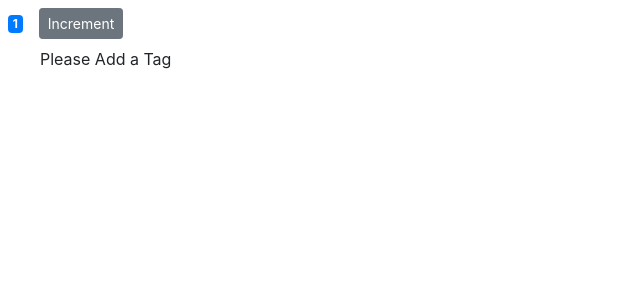
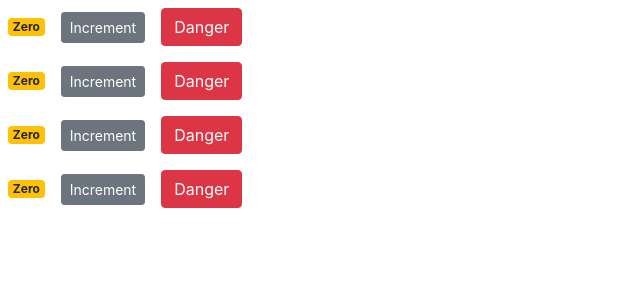
Before and after one commit to william-brace/react-test, a React (Create React App) app: page / in a window 1280 px wide. Shown: the top 300 px of the page, without its empty margins (0-640 px from the left). Built offline with nearby package versions, Linux system fonts and the light colour scheme.

Commit message:
Added delete functionality to counters

```diff
--- a/src/components/counter.jsx
+++ b/src/components/counter.jsx
@@ -2,18 +2,17 @@
 
 class Counter extends Component {
   state = {
-    count: 1,
+    value: this.props.value,
     tags: [],
   };
 
   handleIncrement = (product) => {
-    console.log(product);
-    this.setState({ count: this.state.count + 1 });
+    this.setState({ value: this.state.value + 1 });
   };
 
   render() {
     return (
-      <React.Fragment>
+      <div>
         <span className={this.getBadgeClasses()}>{this.formatCount()}</span>
         <button
           onClick={() => this.handleIncrement(3)}
@@ -21,25 +20,31 @@
         >
           Increment
         </button>
-        <ul>
+        <button
+          onClick={() => this.props.onDelete(this.props.id)}
+          className="btn btn-danger btn-small m-2"
+        >
+          <span>Danger</span>
+        </button>
+        {/* <ul>
           {this.state.tags.length === 0 && "Please Add a Tag"}
           {this.state.tags.map((tag) => (
             <li key={tag}>{tag}</li>
           ))}
-        </ul>
-      </React.Fragment>
+        </ul> */}
+      </div>
     );
   }
 
   formatCount() {
-    const { count } = this.state;
+    const { value } = this.state;
 
-    return count === 0 ? "Zero" : count;
+    return value === 0 ? "Zero" : value;
   }
 
   getBadgeClasses() {
     let badgeClasses = "badge m-2 badge-";
-    return (badgeClasses += this.state.count === 0 ? "warning" : "primary");
+    return (badgeClasses += this.state.value === 0 ? "warning" : "primary");
   }
 }
 
--- /dev/null
+++ b/src/components/counters.jsx
@@ -0,0 +1,35 @@
+import React, { Component } from "react";
+import Counter from "./counter";
+
+class Counters extends Component {
+  state = {
+    counters: [
+      { id: 1, value: 0 },
+      { id: 2, value: 0 },
+      { id: 3, value: 0 },
+      { id: 4, value: 0 },
+    ],
+  };
+
+  handleDelete = (counterId) => {
+    const counters = this.state.counters.filter((c) => c.id !== counterId);
+    this.setState({ counters });
+  };
+
+  render() {
+    return (
+      <React.Fragment>
+        {this.state.counters.map((counter) => (
+          <Counter
+            key={counter.id}
+            onDelete={this.handleDelete}
+            value={counter.value}
+            id={counter.id}
+          />
+        ))}
+      </React.Fragment>
+    );
+  }
+}
+
+export default Counters;
--- a/src/index.js
+++ b/src/index.js
@@ -1,16 +1,12 @@
-import React from 'react';
-import ReactDOM from 'react-dom';
-import 'bootstrap/dist/css/bootstrap.css';
-import './index.css';
-import App from './App';
-import reportWebVitals from './reportWebVitals';
-import Counter from './components/counter.jsx';
+import React from "react";
+import ReactDOM from "react-dom";
+import "bootstrap/dist/css/bootstrap.css";
+import "./index.css";
+import App from "./App";
+import reportWebVitals from "./reportWebVitals";
+import Counters from "./components/counters.jsx";
 
-
-ReactDOM.render(
-  <Counter />,
-  document.getElementById('root')
-);
+ReactDOM.render(<Counters />, document.getElementById("root"));
 
 // If you want to start measuring performance in your app, pass a function
 // to log results (for example: reportWebVitals(console.log))
```
Also changed, not shown: 1 other file (tests, documents, lock files or other folders).
